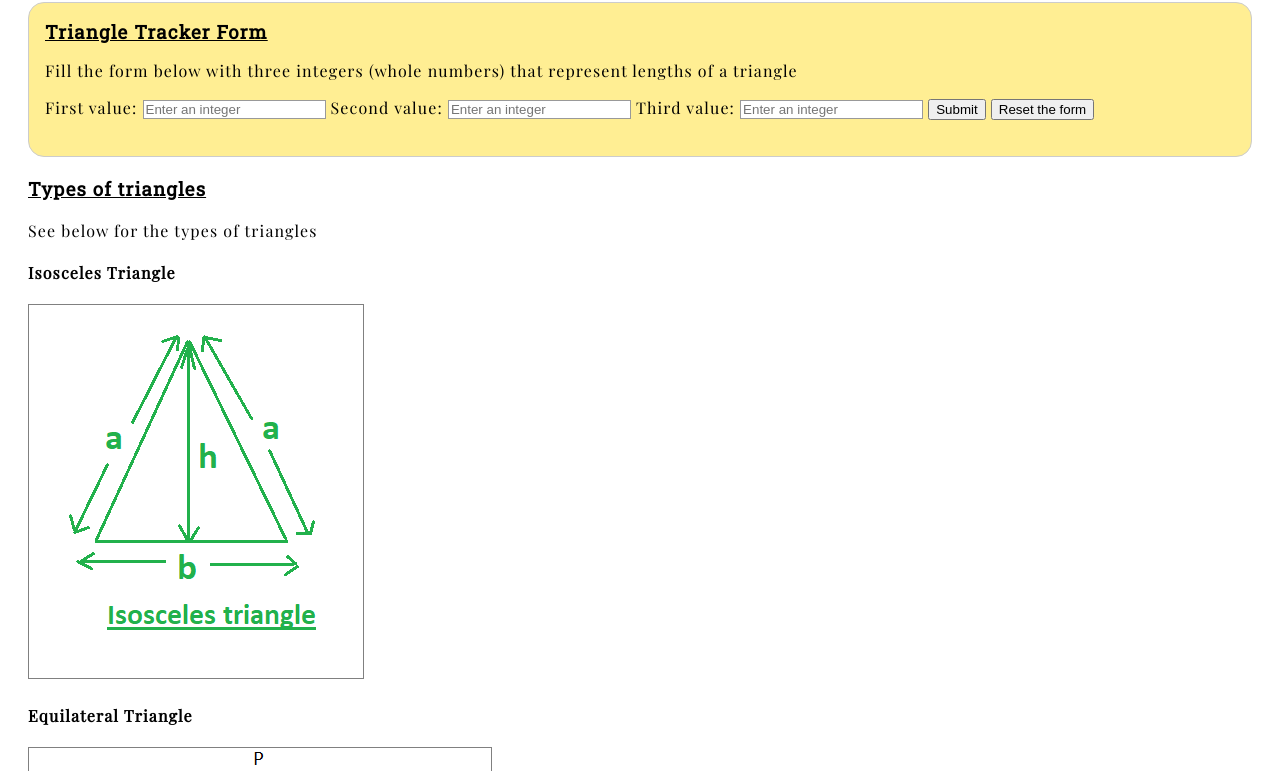
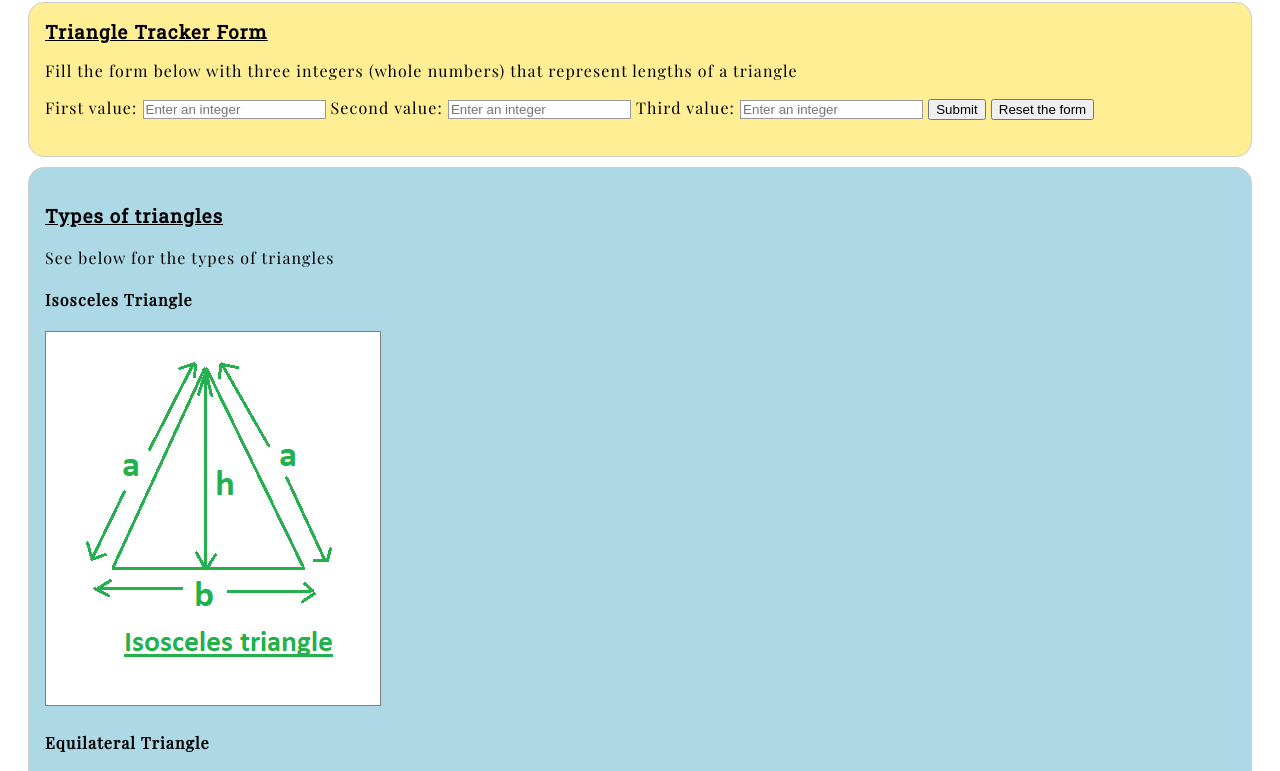
Before and after one commit to PeterKingori/TriangleTracker, a plain HTML site: page index.html in a window 1280 px wide. Shown: the part 382-1153 px from the top of the page. Drawn offline with nearby package versions, Linux system fonts and the light colour scheme.

Commit message:
add styles for the div containing the types of triangles including border, background-color, padding and border radius

```diff
--- a/css/styles.css
+++ b/css/styles.css
@@ -8,6 +8,17 @@ body {
 
 .end {
   background-color: #FFEE93;
+  padding: 1em;
+  border: 1px solid #ccc;
+  border-radius: 1em;
+  margin-bottom: 10px;
+}
+
+.types {
+  background-color: lightblue;
+  padding: 1em;
+  border: 1px solid #ccc;
+  border-radius: 1em;
 }
 
 h3 {
@@ -33,12 +44,6 @@ img {
   border: 1px solid grey;
 }
 
-.end {
-  padding: 1em;
-  border: 1px solid #ccc;
-  border-radius: 1em;
-}
-
 .end h3 {
   margin: 0;
 }
```
